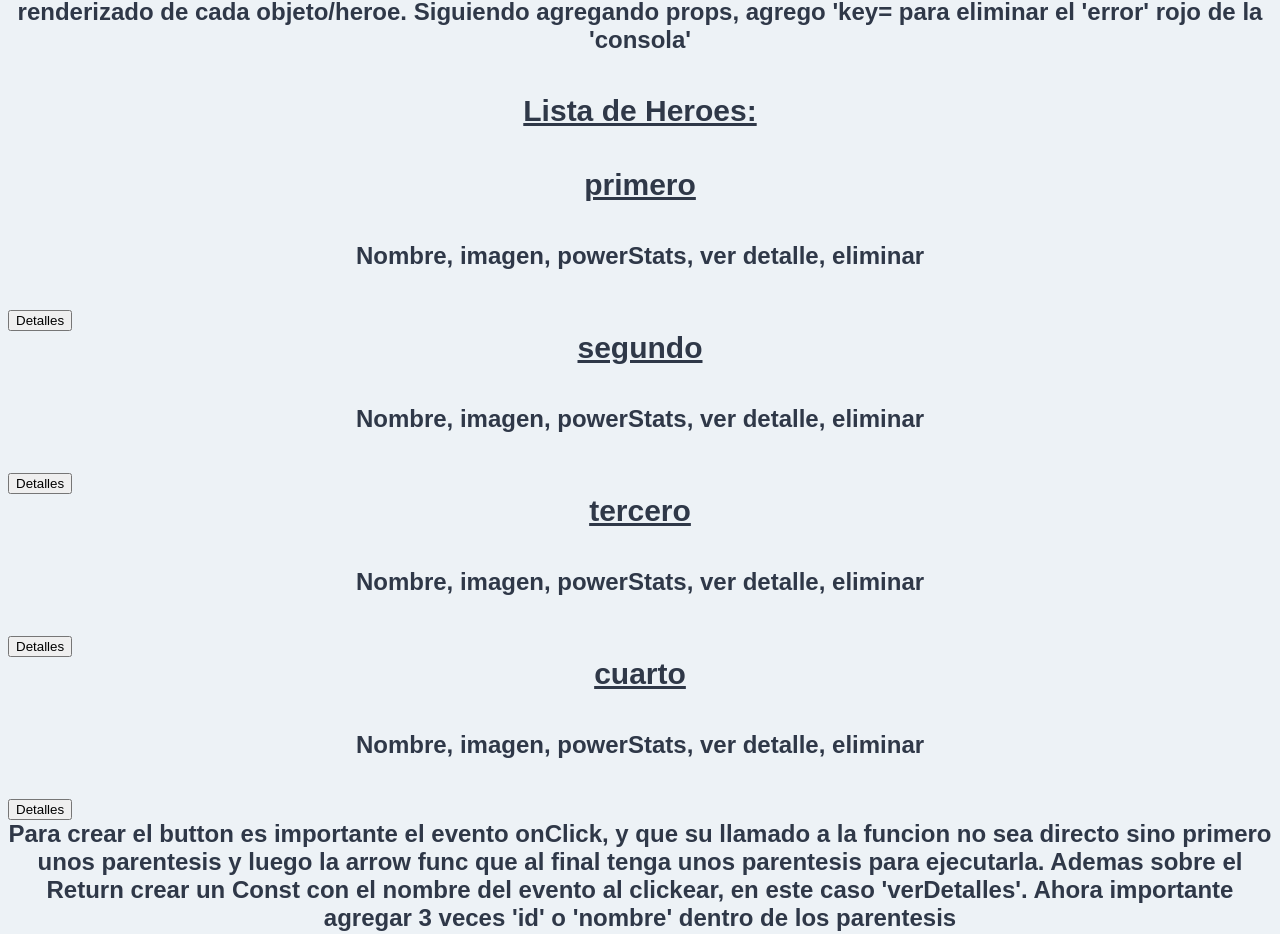
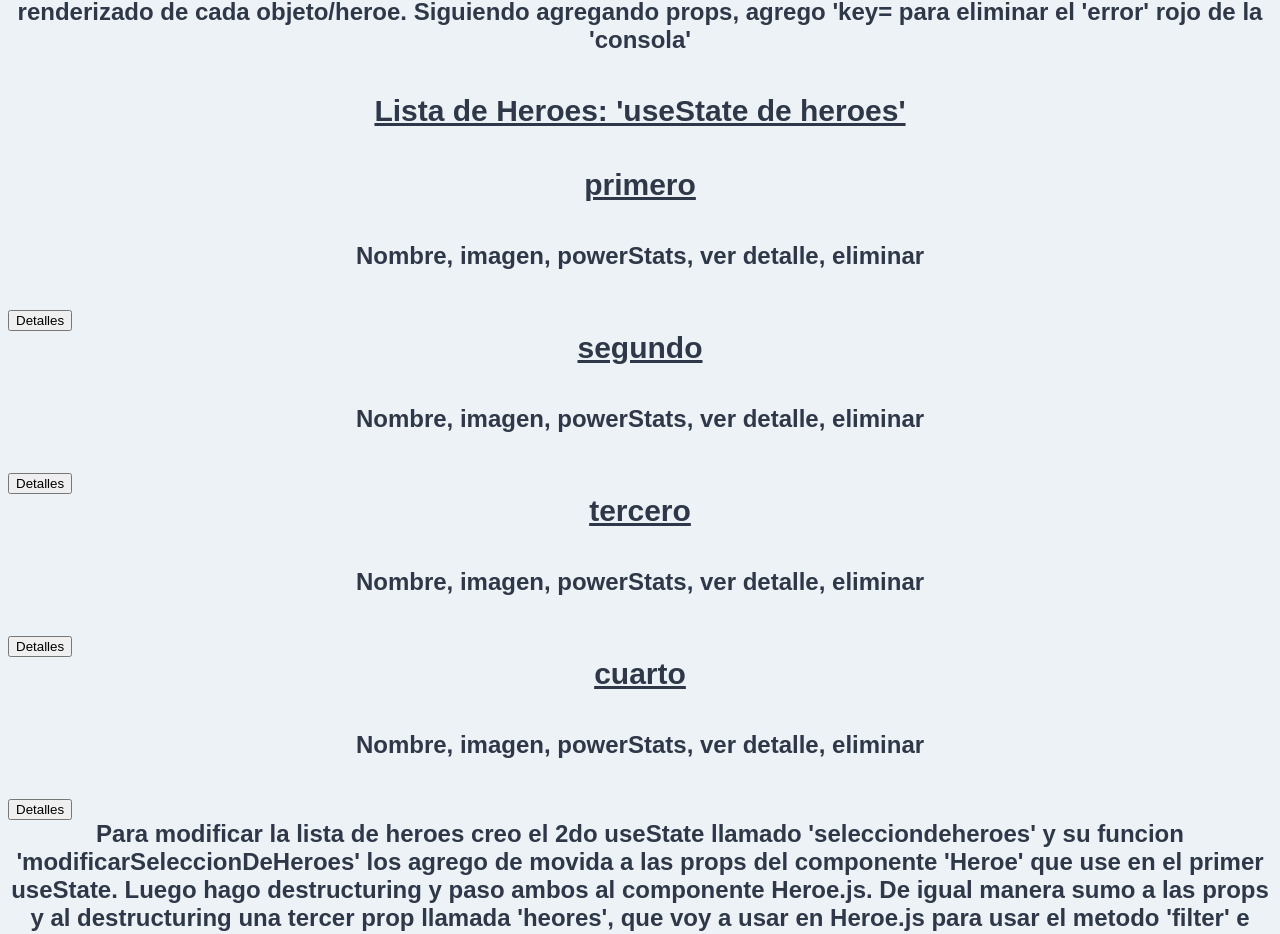
Before and after one commit to lautarosoliani/React-Alkemy-app, a React (Create React App) app in the folder apuntes-app/: page / in a window 1280 px wide. Shown: the part 1814-2748 px from the top of the page. Built offline with nearby package versions, Linux system fonts and the light colour scheme.

Commit message:
.filter added

```diff
--- a/apuntes-app/src/App.js
+++ b/apuntes-app/src/App.js
@@ -7,12 +7,16 @@ import State from "./components/State"
 import Heroe from "./components/Heroe"
 
 function App() {
+    //crear listado de heroes
     const [heroes, guardarHeroes] = useState([
-        { id: 1, nombre: "primero", precio: 10 },
-        { id: 2, nombre: "segundo", precio: 20 },
-        { id: 3, nombre: "tercero", precio: 30 },
-        { id: 4, nombre: "cuarto", precio: 40 },
+        { id: 1, nombre: "primero" },
+        { id: 2, nombre: "segundo" },
+        { id: 3, nombre: "tercero" },
+        { id: 4, nombre: "cuarto" },
     ])
+
+    //useState para agregar, quitar y nose si editar
+    const [selecciondeheroes, modificarSeleccionDeHeroes] = useState([])
 
     return (
         <>
@@ -40,19 +44,26 @@ function App() {
                     'consola'
                 </p>
             </h2>
-            <h1>Lista de Heroes:</h1>
+            <h1>Lista de Heroes: 'useState de heroes'</h1>
             {heroes.map((heroe) => (
-                <Heroe key={heroe.id} heroe={heroe} />
+                <Heroe
+                    key={heroe.id}
+                    heroe={heroe}
+                    heroes={heroes}
+                    selecciondeheroes={selecciondeheroes}
+                    modificarSeleccionDeHeroes={modificarSeleccionDeHeroes}
+                />
             ))}
 
             <h2>
-                Para crear el button es importante el evento onClick, y que su
-                llamado a la funcion no sea directo sino primero unos parentesis
-                y luego la arrow func que al final tenga unos parentesis para
-                ejecutarla. Ademas sobre el Return crear un Const con el nombre
-                del evento al clickear, en este caso 'verDetalles'. Ahora
-                importante agregar 3 veces 'id' o 'nombre' dentro de los
-                parentesis
+                Para modificar la lista de heroes creo el 2do useState llamado
+                'selecciondeheroes' y su funcion 'modificarSeleccionDeHeroes'
+                los agrego de movida a las props del componente 'Heroe' que use
+                en el primer useState. Luego hago destructuring y paso ambos al
+                componente Heroe.js. De igual manera sumo a las props y al
+                destructuring una tercer prop llamada 'heores', que voy a usar
+                en Heroe.js para usar el metodo 'filter' e identificar el heroe
+                seleccionado
             </h2>
         </>
     )
--- a/apuntes-app/src/components/Heroe.js
+++ b/apuntes-app/src/components/Heroe.js
@@ -1,19 +1,27 @@
 import React from "react"
 
-const Heroe = ({ heroe }) => {
+const Heroe = ({
+    heroe,
+    heroes,
+    selecciondeheroes,
+    modificarSeleccionDeHeroes,
+}) => {
     //puedo desestructurar haciendo:
-    const { nombre, precio, id } = heroe
+    const { nombre, id } = heroe
     //de esta manera donde decia 'heroe.nombre' ahora dice solamente {nombre}
 
-    const verDetalles = (id) => {
-        console.log("cargando detalles del heroe", id)
+    // '.filter' lo que hace es: le voy a pasar un ID, va a iterear y cuando lo encuentre
+    // va a crear un array nuevo con ese heroe
+    const seleccionarHeroe = (id) => {
+        const heroe = heroes.filter((heroe) => heroe.id === id)[0]
+        modificarSeleccionDeHeroes(heroe)
     }
 
     return (
         <>
             <h1>{nombre}</h1>
             <h2>Nombre, imagen, powerStats, ver detalle, eliminar</h2>
-            <button type="button" onClick={() => verDetalles(id)}>
+            <button type="button" onClick={() => seleccionarHeroe(id)}>
                 Detalles
             </button>
         </>
@@ -21,3 +29,15 @@ const Heroe = ({ heroe }) => {
 }
 
 export default Heroe
+
+{
+    /* <h2>
+Para crear el button es importante el evento onClick, y que su
+llamado a la funcion no sea directo sino primero unos parentesis
+y luego la arrow func que al final tenga unos parentesis para
+ejecutarla. Ademas sobre el Return crear un Const con el nombre
+del evento al clickear, en este caso 'verDetalles'. Ahora
+importante agregar 3 veces 'id' o 'nombre' dentro de los
+parentesis
+</h2> */
+}
```
